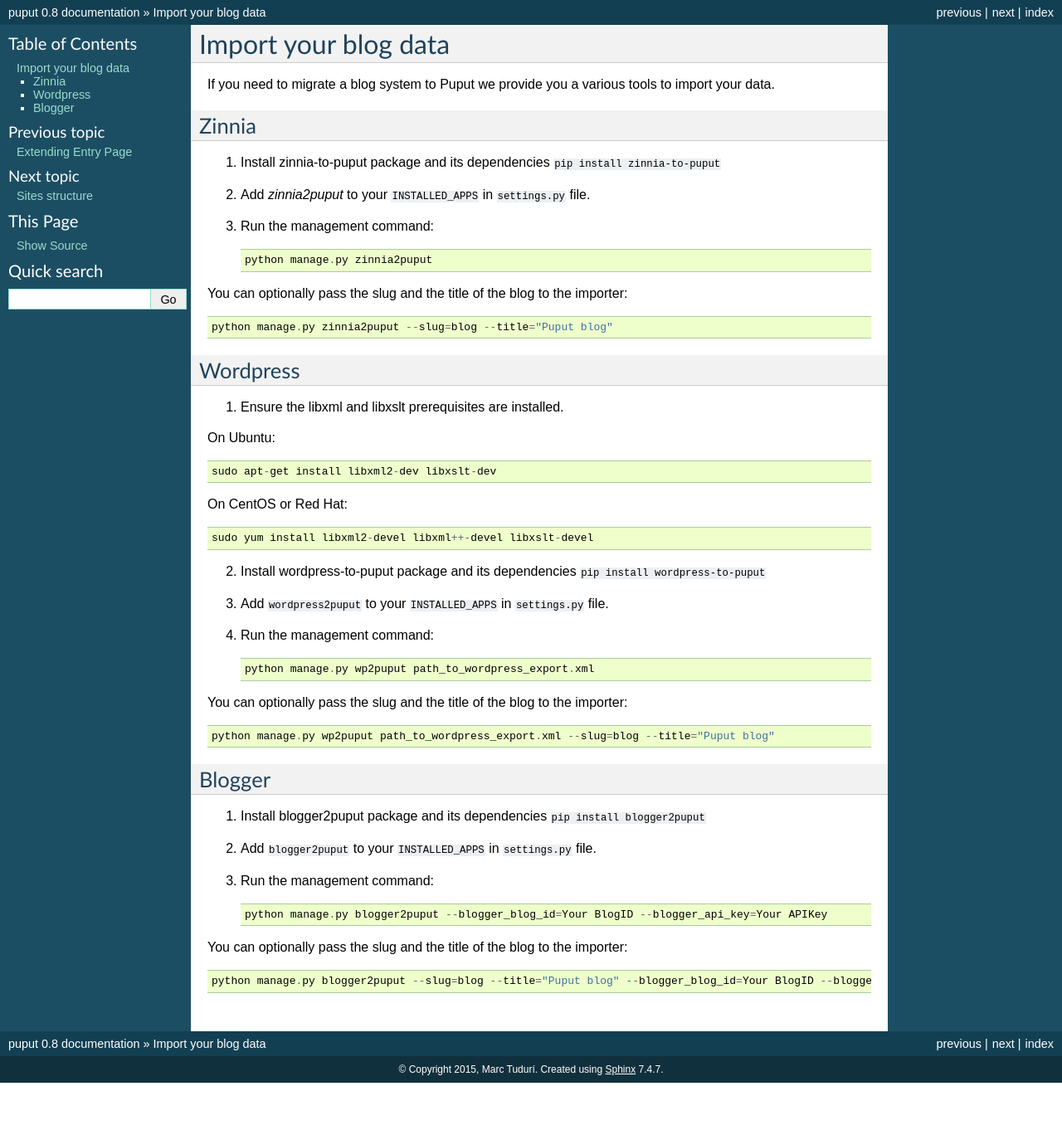
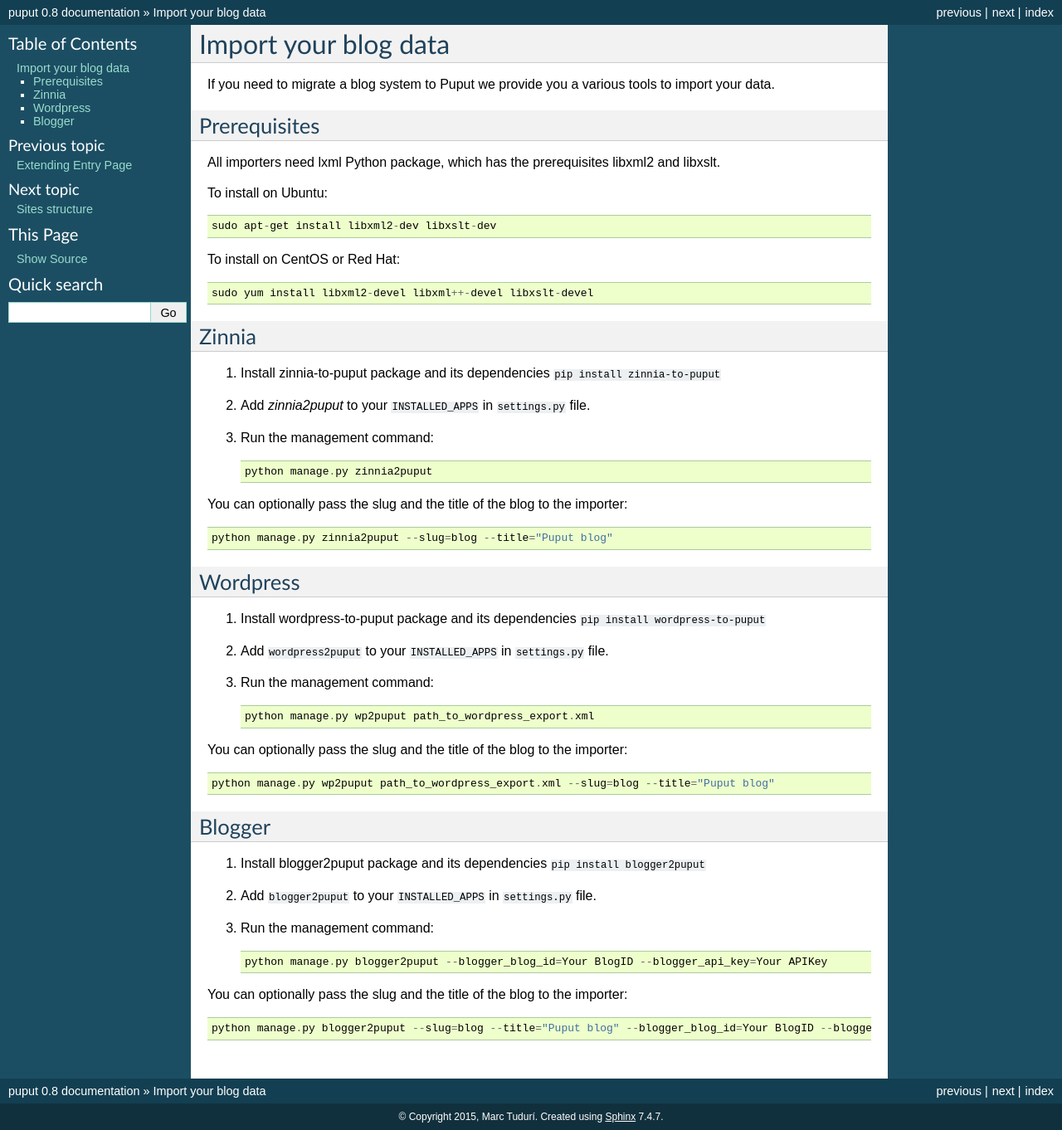
Before and after one commit to APSL/puput, a Sphinx documentation site: the page built from docs/importers.rst, in a window 1280 px wide. Shown: the whole page at 83% size. Built offline with Sphinx 7.4.7, drawn with Linux system fonts in a browser that asks for light colours; before the commit the page ends 1305 px from its top, so only the background shows below that; some of the changed lines change nothing that is shown.

Commit message:
Rework docs to show prereqs for all importers, as they all required lxml.

```diff
--- a/docs/importers.rst
+++ b/docs/importers.rst
@@ -2,6 +2,19 @@
 =====================
 
 If you need to migrate a blog system to Puput we provide you a various tools to import your data.
+
+Prerequisites
+-------------
+
+All importers need lxml Python package, which has the prerequisites libxml2 and libxslt.
+
+To install on Ubuntu::
+
+    sudo apt-get install libxml2-dev libxslt-dev
+
+To install on CentOS or Red Hat::
+
+    sudo yum install libxml2-devel libxml++-devel libxslt-devel
 
 Zinnia
 ------
@@ -17,19 +30,9 @@
 
 Wordpress
 ---------
-1. Ensure the libxml and libxslt prerequisites are installed.
-
-On Ubuntu::
-
-    sudo apt-get install libxml2-dev libxslt-dev
-
-On CentOS or Red Hat::
-
-    sudo yum install libxml2-devel libxml++-devel libxslt-devel
-
-2. Install wordpress-to-puput package and its dependencies :code:`pip install wordpress-to-puput`
-3. Add :code:`wordpress2puput` to your :code:`INSTALLED_APPS` in :code:`settings.py` file.
-4. Run the management command::
+1. Install wordpress-to-puput package and its dependencies :code:`pip install wordpress-to-puput`
+2. Add :code:`wordpress2puput` to your :code:`INSTALLED_APPS` in :code:`settings.py` file.
+3. Run the management command::
 
     python manage.py wp2puput path_to_wordpress_export.xml
 
```
